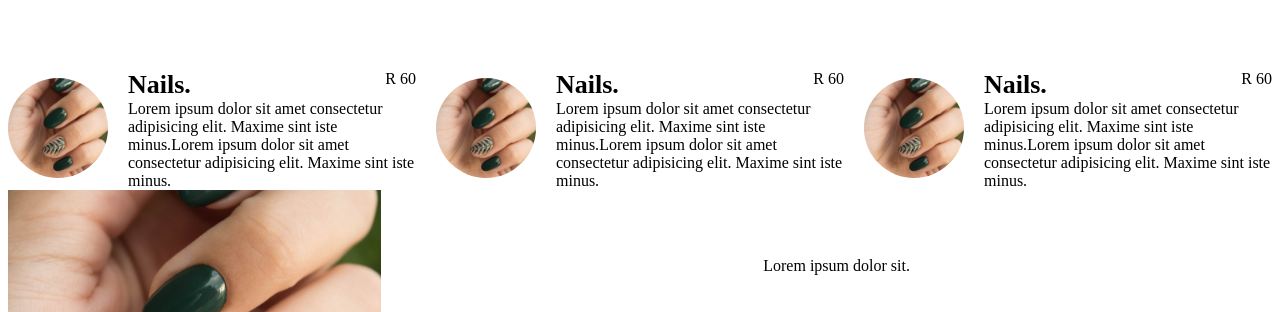
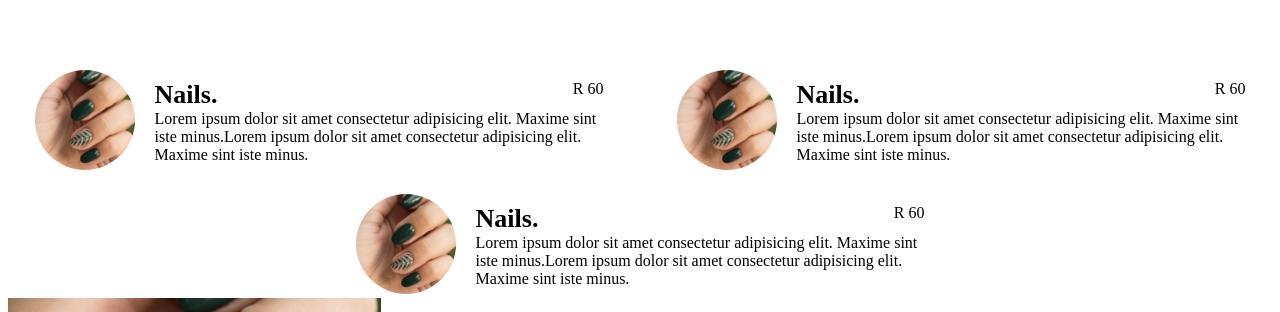
Before and after one commit to isaac-kg/salon, a React (Vite) app: page / in a window 1280 px wide. Shown: the part 488-800 px from the top of the page. Built offline with nearby package versions, Linux system fonts and the light colour scheme.

Commit message:
product booking

```diff
--- a/src/components/offers/style.css
+++ b/src/components/offers/style.css
@@ -26,11 +26,11 @@
   .offer__container{
     display: flex;
     gap: 20px;
-    flex-wrap: nowrap;
-    justify-content: space-between;
+    flex-wrap: wrap;
+    justify-content: space-around;
   }
 
   .offer{
-    flex-basis: 50%;
+    flex-basis: 45%;
   }
 }
--- a/src/components/productBooking/style.css
+++ b/src/components/productBooking/style.css
@@ -1,9 +1,3 @@
-.product {
-  display: flex;
-  align-items: center;
-  gap: 20px;
-}
-
 .product__image {
   flex-basis: 30%;
   max-width: 100%;
@@ -32,3 +26,11 @@
   width: 200px;
   margin: auto;
 }
+
+@media only screen and (min-width: 768px){
+  .product {
+    display: flex;
+    align-items: center;
+    gap: 20px;
+  }
+}
```
